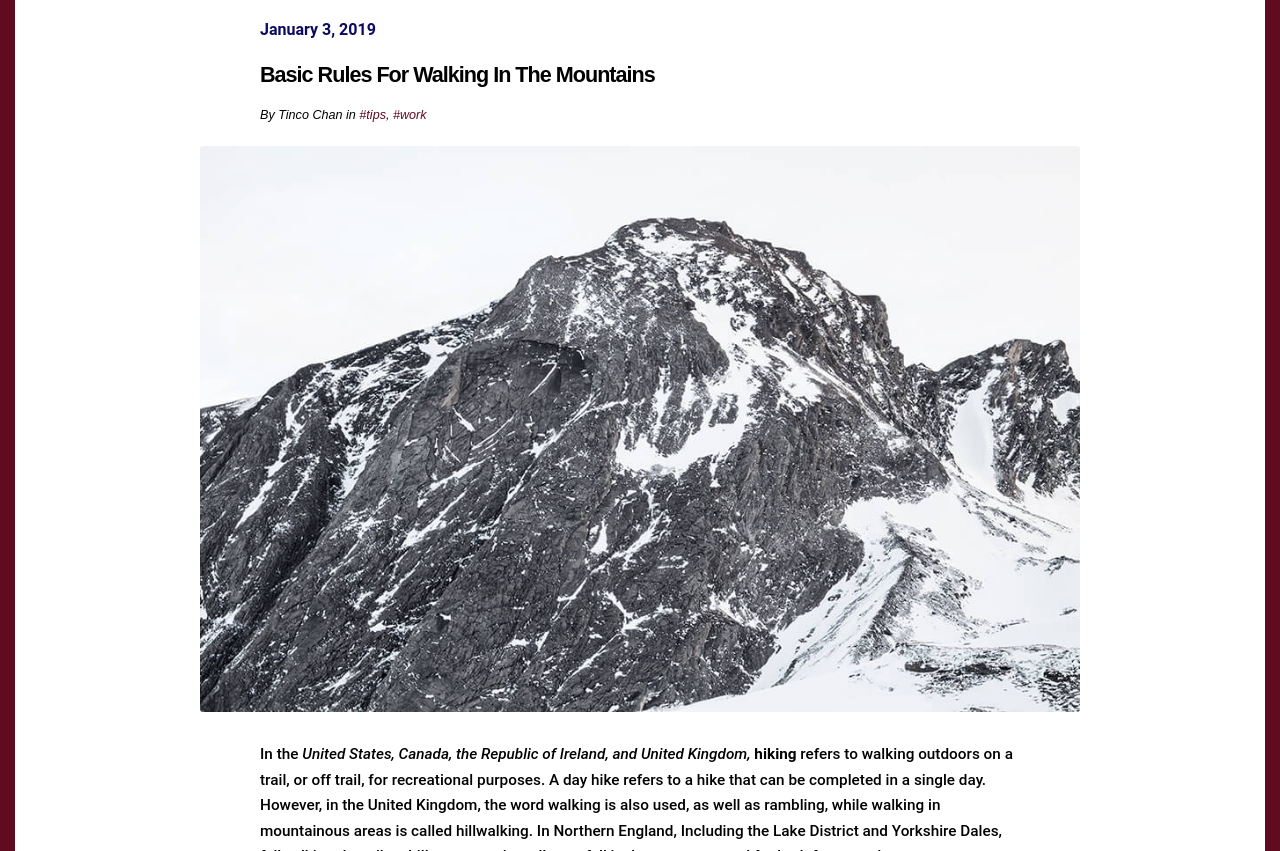
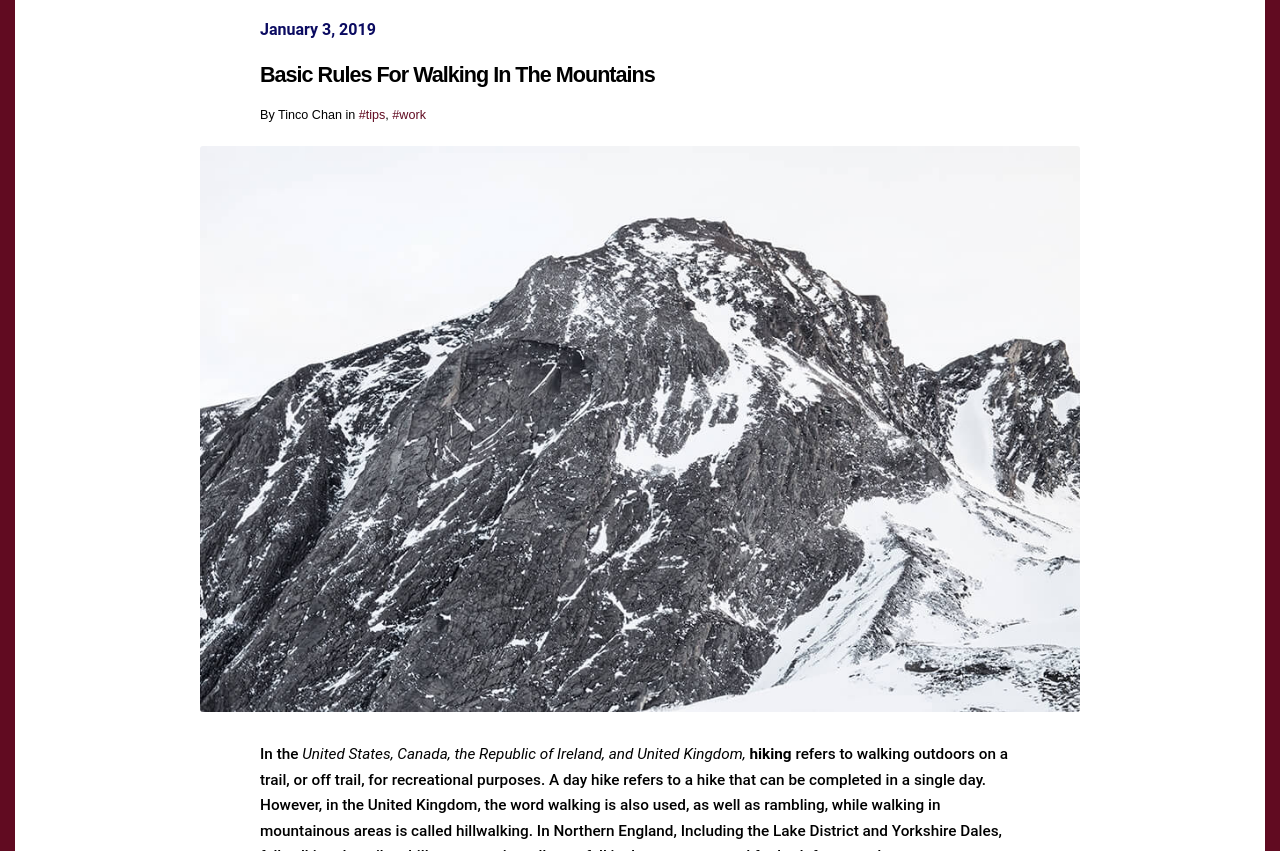
Before and after one commit to tincochan/tinniccii, a Jekyll site: the page built from _posts/2019-01-03-basic-rules-for-walking-in-the-mountains.md, in a window 1280 px wide. Shown: the part 204-1055 px from the top of the page. Built offline with Jekyll 4.4.1, drawn with Linux system fonts in a browser that asks for light colours; some web fonts are replaced.

Commit message:
修改博客博文格式

```diff
--- a/_sass/_content.scss
+++ b/_sass/_content.scss
@@ -22,7 +22,6 @@
 .post-meta {
   font-family: _font(secondary);
   font-size: 0.7rem;
-  font-style: italic;
   margin-bottom: 1.11111rem;
 }
 
--- a/_sass/_general.scss
+++ b/_sass/_general.scss
@@ -104,7 +104,7 @@ h6 {
 p {
   margin: 0 0 1.66667em;
   font-size: 0.85rem;
-  font-weight: 500
+  font-weight: 450
 }
 
 address {
```
